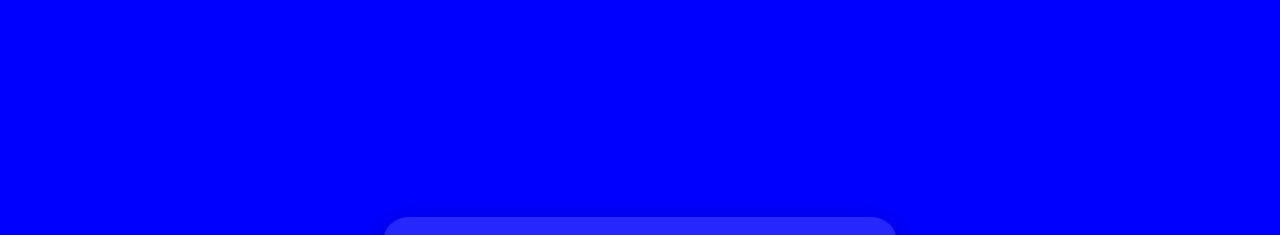
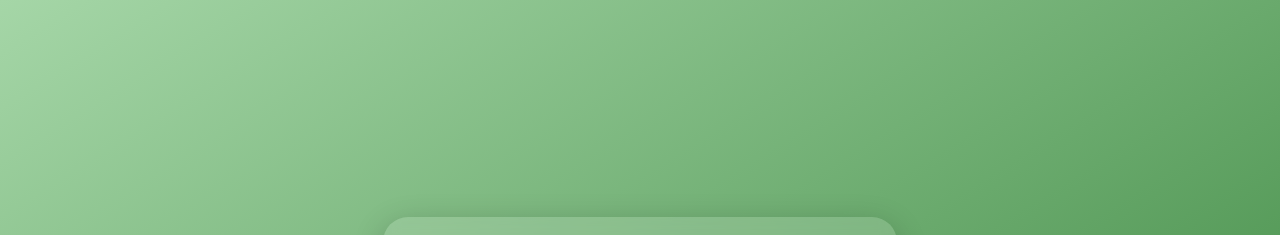
Before and after one commit to Balambonzo/sito_pcto, a plain HTML site: page index.html in a window 1280 px wide. Shown: the top 235 px of the page. Drawn offline with Linux system fonts and the light colour scheme.

Commit message:
Update index.html

```diff
--- a/index.html
+++ b/index.html
@@ -6,7 +6,7 @@
     <title>Project Work - Biogas</title>
     <style>
         body { margin: 0; font-family: 'Segoe UI', sans-serif; background: #f0f4f2; color: #2e2e2e; line-height: 1.6; }
-        .hero { height: 100vh; background: /*linear-gradient(to bottom right, #a5d6a7, #2e7d32)*/blue; display: flex; justify-content: center; align-items: center; }
+        .hero { height: 100vh; background: linear-gradient(to bottom right, #a5d6a7, #2e7d32); display: flex; justify-content: center; align-items: center; }
         .hero-box { text-align: center; padding: 50px 40px; background: rgba(255,255,255,0.15); border-radius: 25px; backdrop-filter: blur(8px); box-shadow:0 8px 32px rgba(0,0,0,0.2); transition: transform .3s; }
         .hero-box:hover { transform: scale(1.02); }
         .hero h1 { font-size: 3.5em; margin-bottom:10px; color:#fff; letter-spacing:1px;}
```
